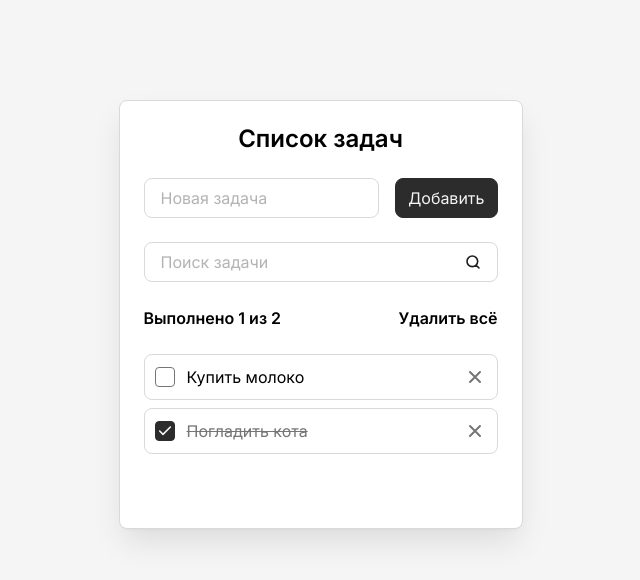
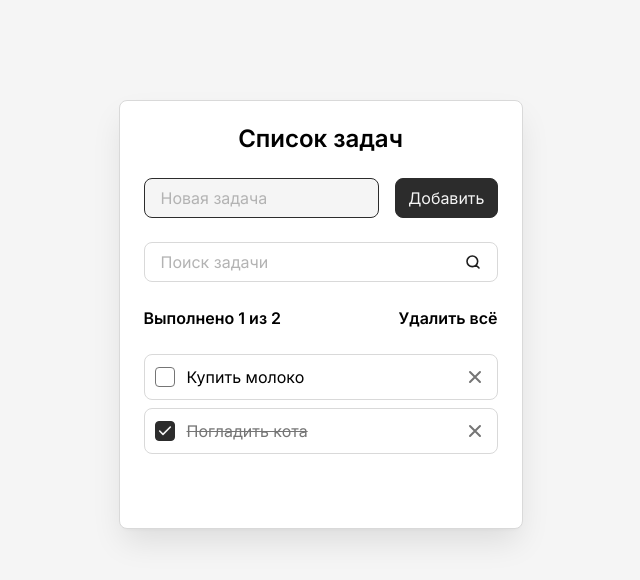
Before and after one commit to Roman-oryol/todo-app, a React (Vite) app: page / in a window 1280 px wide. Shown: the top 580 px of the page, without its empty margins (312-952 px from the left). Built offline with nearby package versions, Linux system fonts and the light colour scheme.

Commit message:
feat: добавить реф для поля ввода новой задачи и установить фокус при добавлении задачи

```diff
--- a/src/components/AddTaskForm.jsx
+++ b/src/components/AddTaskForm.jsx
@@ -1,7 +1,12 @@
 import Button from './Button';
 import Field from './Field';
 
-const AddTaskForm = ({ addTask, newTaskTitle, setNewTaskTitle }) => {
+const AddTaskForm = ({
+  addTask,
+  newTaskTitle,
+  setNewTaskTitle,
+  newTaskInputRef,
+}) => {
   const onSubmit = (event) => {
     event.preventDefault();
     addTask();
@@ -15,6 +20,7 @@ const AddTaskForm = ({ addTask, newTaskTitle, setNewTaskTitle }) => {
         label="Новая задача"
         value={newTaskTitle}
         onInput={(event) => setNewTaskTitle(event.target.value)}
+        ref={newTaskInputRef}
       />
       <Button type="submit">Добавить</Button>
     </form>
--- a/src/components/Field.jsx
+++ b/src/components/Field.jsx
@@ -5,6 +5,7 @@ const Field = ({
   type = 'text',
   onInput,
   value,
+  ref,
 }) => {
   return (
     <div className={`field ${className}`}>
@@ -19,6 +20,7 @@ const Field = ({
         autoComplete="off"
         onInput={onInput}
         value={value}
+        ref={ref}
       />
     </div>
   );
--- a/src/components/Todo.jsx
+++ b/src/components/Todo.jsx
@@ -1,4 +1,4 @@
-import { useEffect, useState } from 'react';
+import { useEffect, useRef, useState } from 'react';
 import AddTaskForm from './AddTaskForm';
 import SearchTaskForm from './SearchTaskForm';
 import TodoInfo from './TodoInfo';
@@ -20,6 +20,7 @@ const Todo = () => {
 
   const [newTaskTitle, setNewTaskTitle] = useState('');
   const [searchQuery, setSearchQuery] = useState('');
+  const newTaskInputRef = useRef(null);
 
   const deleteAllTasks = () => {
     const isConfirmed = confirm('Вы уверены, что хотите удалить все задачи?');
@@ -53,12 +54,17 @@ const Todo = () => {
       ]);
       setNewTaskTitle('');
       setSearchQuery('');
+      newTaskInputRef.current.focus();
     }
   };
 
   useEffect(() => {
     localStorage.setItem('tasks', JSON.stringify(tasks));
   }, [tasks]);
+
+  useEffect(() => {
+    newTaskInputRef.current.focus();
+  }, []);
 
   const clearSearchQuery = searchQuery.trim().toLowerCase();
   const filteredTasks =
@@ -75,6 +81,7 @@ const Todo = () => {
         addTask={addTask}
         newTaskTitle={newTaskTitle}
         setNewTaskTitle={setNewTaskTitle}
+        newTaskInputRef={newTaskInputRef}
       />
       <SearchTaskForm
         searchQuery={searchQuery}
```
